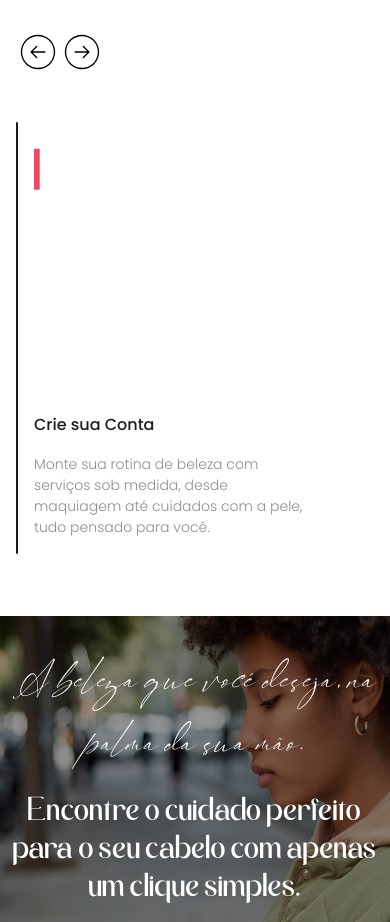
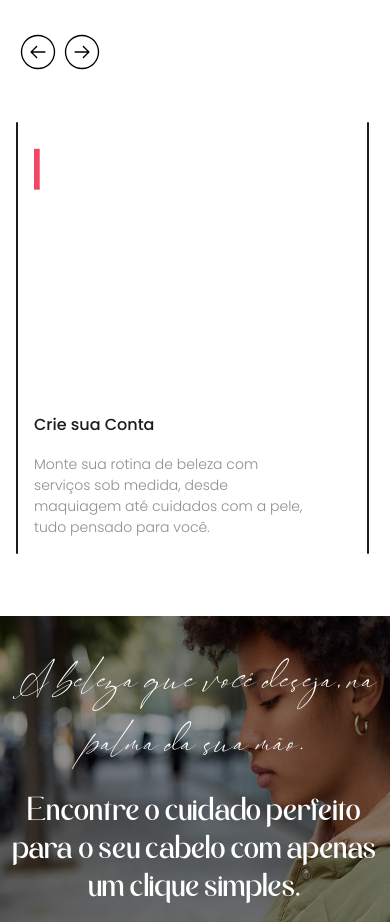
Before and after one commit to liets0n/kandala, a Next.js app: page / in a window 390 px wide. Shown: the part 3860-4782 px from the top of the page. Built offline with nearby package versions, Linux system fonts and the light colour scheme.

Commit message:
feat: add a second animation in the how it works section

```diff
--- a/src/components/HowItWorks/index.tsx
+++ b/src/components/HowItWorks/index.tsx
@@ -1,6 +1,6 @@
 'use client'
 
-import React, { useLayoutEffect, useRef } from 'react'
+import React, { useLayoutEffect, useRef, useCallback } from 'react'
 import Image from 'next/image'
 import { gsap } from 'gsap'
 import { ScrollTrigger } from 'gsap/ScrollTrigger'
@@ -46,8 +46,28 @@ const data = [
 ]
 
 function HowItWorks() {
-  const sectionReference = useRef(null)
-  const triggerReference = useRef(null)
+  const sectionReference = useRef<HTMLUListElement | null>(null)
+  const triggerReference = useRef<HTMLDivElement | null>(null)
+
+  const scrollAmount = window.innerWidth * 0.9
+
+  const handleScroll = useCallback(
+    (direction: 'left' | 'right') => {
+      if (sectionReference.current) {
+        const currentScroll = sectionReference.current.scrollLeft
+
+        gsap.to(sectionReference.current, {
+          scrollLeft:
+            direction === 'right'
+              ? currentScroll + scrollAmount
+              : currentScroll - scrollAmount,
+          duration: 0.5,
+          ease: 'power2.out'
+        })
+      }
+    },
+    [scrollAmount]
+  )
 
   useLayoutEffect(() => {
     const mm = gsap.matchMedia()
@@ -91,7 +111,11 @@ function HowItWorks() {
           </h2>
 
           <div className={styles['container__buttons']}>
-            <button type='button' className={styles['buttons__item']}>
+            <button
+              type='button'
+              className={styles['buttons__item']}
+              onClick={() => handleScroll('left')}
+            >
               <ArrowCircleLeft
                 size={44}
                 weight='thin'
@@ -99,7 +123,11 @@ function HowItWorks() {
               />
             </button>
 
-            <button type='button' className={styles['buttons__item']}>
+            <button
+              type='button'
+              className={styles['buttons__item']}
+              onClick={() => handleScroll('right')}
+            >
               <ArrowCircleRight
                 size={44}
                 weight='thin'
--- a/src/components/HowItWorks/styles.module.scss
+++ b/src/components/HowItWorks/styles.module.scss
@@ -42,6 +42,7 @@
     justify-content: space-between;
     gap: 2rem;
     margin-top: 5rem;
+    scroll-behavior: smooth;
 
     .cards__item {
       min-width: 100vw;
@@ -108,9 +109,14 @@
     }
 
     .container__cards {
-      gap: 4rem;
+      min-width: inherit;
+      gap: 0;
+      overflow-x: hidden;
+      justify-content: flex-start;
 
       .cards__item {
+        min-width: 90vw;
+
         .content__wrapper {
           max-width: 31.25rem;
         }
```
